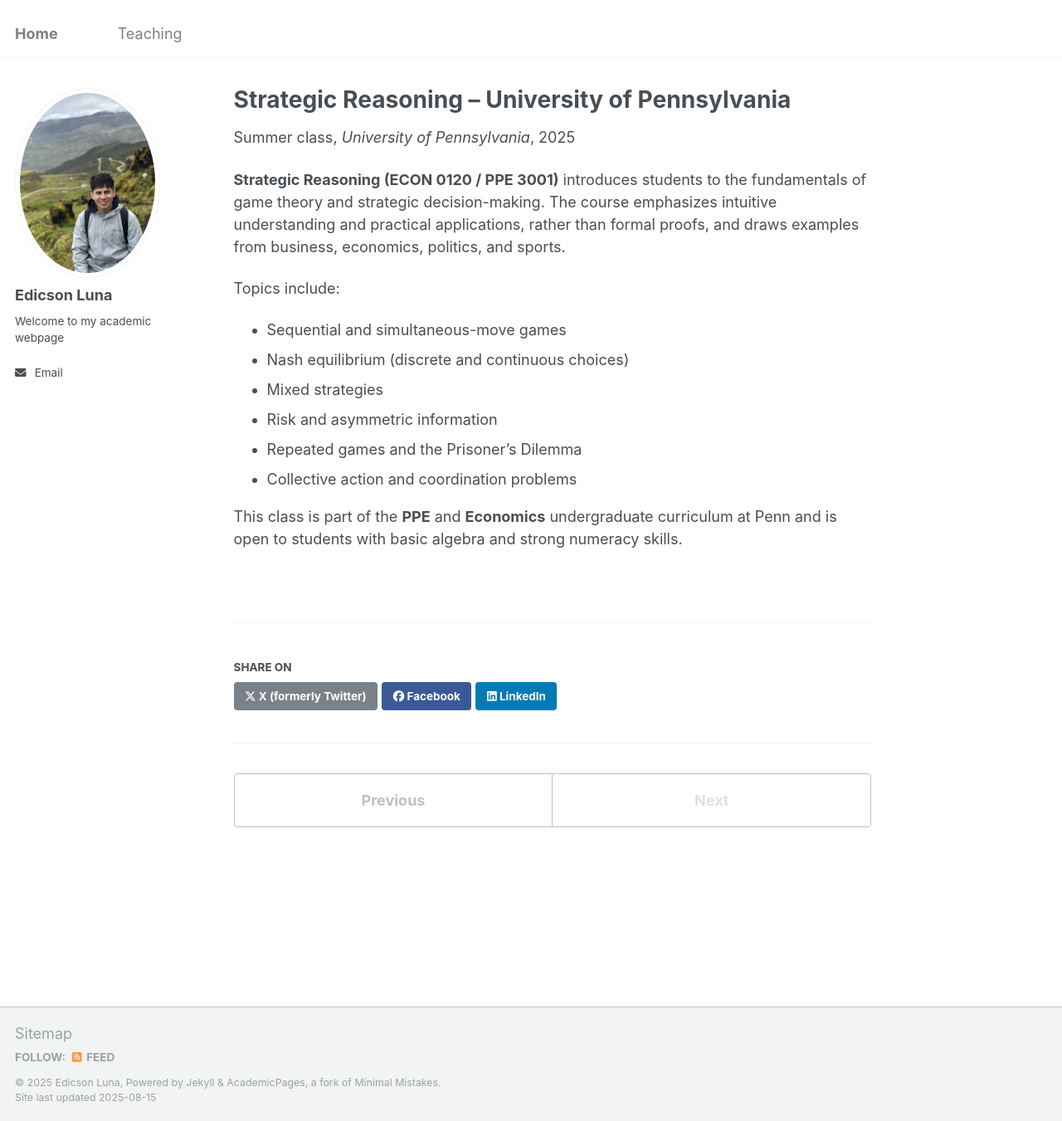
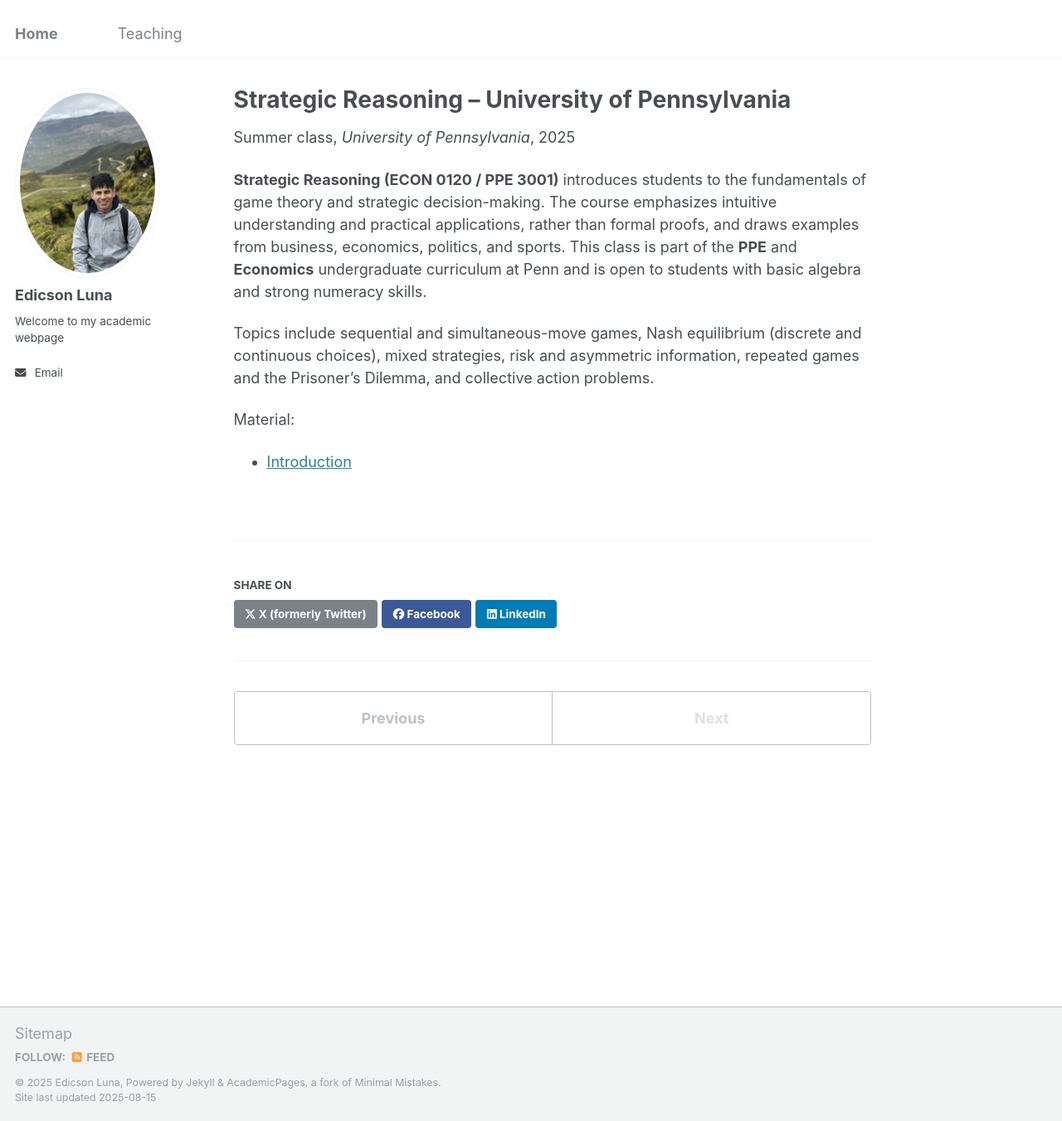
Before and after one commit to edicsonluna/edicsonluna.github.io, a Jekyll site: the page built from _teaching/2025-summer-strategic-reasoning.md, in a window 1280 px wide and 1351 px high. Shown: the whole window at 83% size. Built offline with Jekyll 4.4.1, drawn with Linux system fonts in a browser that asks for light colours.

Commit message:
Update 2025-summer-strategic-reasoning.md

```diff
--- a/_teaching/2025-summer-strategic-reasoning.md
+++ b/_teaching/2025-summer-strategic-reasoning.md
@@ -8,15 +8,9 @@ date: 2025-05-27
 location: "Philadelphia, USA"
 ---
 
-**Strategic Reasoning (ECON 0120 / PPE 3001)** introduces students to the fundamentals of game theory and strategic decision-making. The course emphasizes intuitive understanding and practical applications, rather than formal proofs, and draws examples from business, economics, politics, and sports.
+**Strategic Reasoning (ECON 0120 / PPE 3001)** introduces students to the fundamentals of game theory and strategic decision-making. The course emphasizes intuitive understanding and practical applications, rather than formal proofs, and draws examples from business, economics, politics, and sports. This class is part of the **PPE** and **Economics** undergraduate curriculum at Penn and is open to students with basic algebra and strong numeracy skills.
 
-Topics include:
+Topics include sequential and simultaneous-move games, Nash equilibrium (discrete and continuous choices), mixed strategies, risk and asymmetric information, repeated games and the Prisoner’s Dilemma, and collective action problems.
 
-- Sequential and simultaneous-move games
-- Nash equilibrium (discrete and continuous choices)
-- Mixed strategies
-- Risk and asymmetric information
-- Repeated games and the Prisoner’s Dilemma
-- Collective action and coordination problems
-
-This class is part of the **PPE** and **Economics** undergraduate curriculum at Penn and is open to students with basic algebra and strong numeracy skills.
+Material:
+- [Introduction](/files/strategic_reasoning/C1_Introduction.pdf)
```
